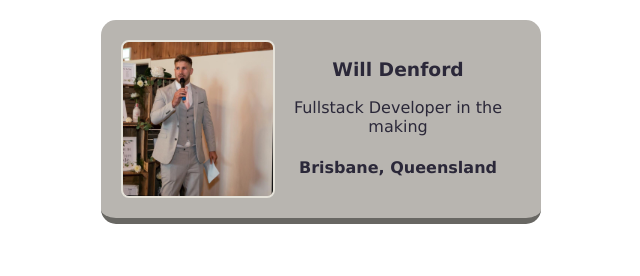
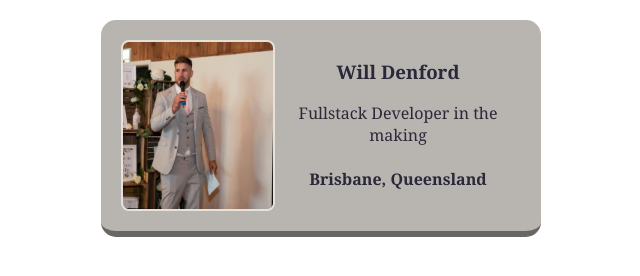
Before and after one commit to WillDenford/business-card, a website built with Vite: page index.html in a window 1280 px wide. Shown: the whole page, without its empty margins (319-959 px from the left). Built offline with nearby package versions, Linux system fonts and the light colour scheme.

Commit message:
styles.css file update
Updated body font style from Verdana to Georgia

```diff
--- a/styles.css
+++ b/styles.css
@@ -5,7 +5,7 @@ body {
     Find a web safe font you like, and add it
     to your card.
     */
-    font-family: Verdana, Geneva, Tahoma, sans-serif;
+    font-family: Georgia, 'Times New Roman', Times, serif;
 }
 
 .avatar {
```
